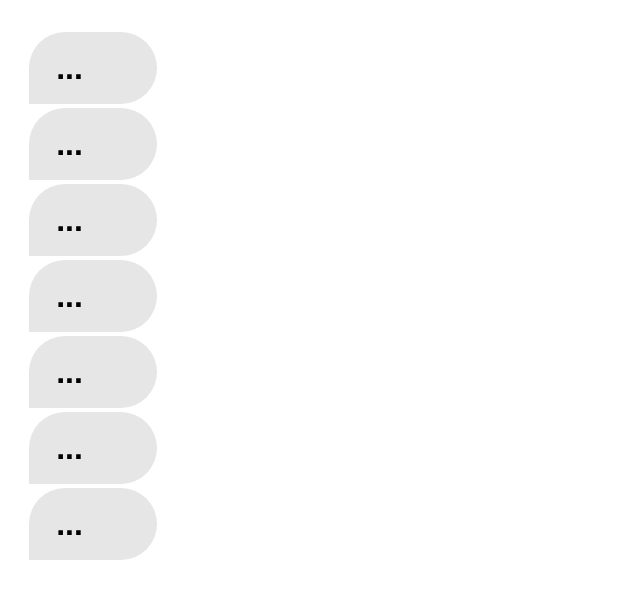
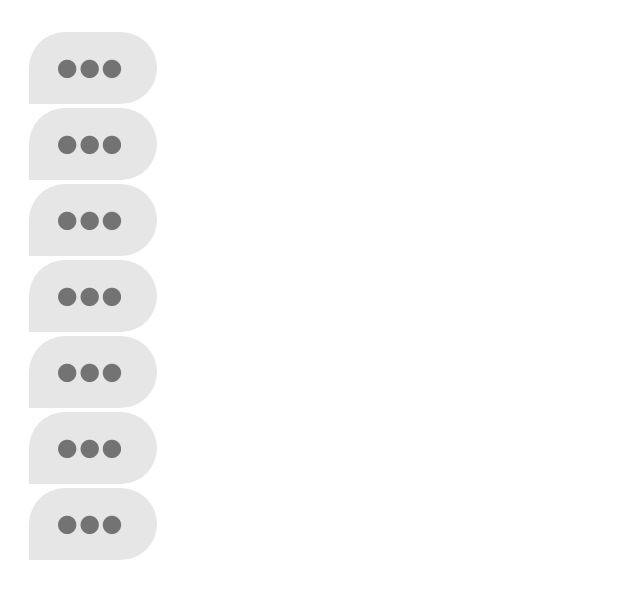
Before and after one commit to revaneet/Ravneet-Portfolio, a plain HTML site: page index.html in a window 1280 px wide. Shown: the whole page, without its empty margins (0-640 px from the left). Drawn offline with nearby package versions, Linux system fonts and the light colour scheme.

Commit message:
Added loading dots pulsating animation

```diff
--- a/css/style.css
+++ b/css/style.css
@@ -12,6 +12,7 @@
 body{
     display: flex;
     flex-direction: column;
+    /* align-items: center; */
     min-width: 100vw;
     min-height: 100vh;
     font-family: "Helvetica Neue", Helvetica, Arial, sans-serif;
@@ -24,7 +25,7 @@ body{
     padding: 1rem .9rem;
 }
 .bubble{
-    /* overflow-x: hidden; */
+    overflow: hidden;
     max-width: 100%;
     display: inline-block;
     margin: 0 0 .125rem 0;
@@ -35,9 +36,9 @@ body{
     vertical-align: middle;
     transition: border-radius .25s ease-out .075s;
 }
+
 .message{
     max-width: 100%;
-
 }
 .bubble.left.cornered {
     border-bottom-left-radius: 0;
@@ -47,7 +48,6 @@ background: rgba(206,206,206,0.50);
 }
 .bubble span {
     display: block;
-    color: black;
 }
 .bubble span.message {
     opacity: 0;
@@ -55,3 +55,13 @@ background: rgba(206,206,206,0.50);
 .bubble a {
     color: #0076FF;
 }
+.bubble .loading{
+    /* position: absolute; */
+    /* width: 2.25rem; */
+    font-size: 2rem;
+    line-height: 1.25rem;
+}
+.bubble .loading b {
+    /* display: inline-block; */
+    color: rgba(0,0,0,.5);
+}
--- a/js/script.js
+++ b/js/script.js
@@ -1,7 +1,7 @@
 window.onload = function(){
 
     var messagesEle = document.querySelector('.messages');
-    var loadingText = '<b>.</b><b>.</b><b>.</b>';
+    var loadingText = '<b>•</b><b>•</b><b>•</b>';
     var msgInd = 0;
 
     function getCurrentTime()
@@ -97,7 +97,6 @@ window.onload = function(){
         elements.message.style.height = dimensions.message.h;
         elements.bubble.style.opacity = 1;
 
-
         var bubbleOffset = elements.bubble.offsetTop + elements.bubble.offsetHeight;
         if(bubbleOffset > messagesEle.offsetHeight)
         {
@@ -125,12 +124,29 @@ window.onload = function(){
             easing: 'easeInOutQuad'
         });
 
+        var startOfDots = anime({
+            targets: elements.loading,
+            translateX: ['-2rem', '0rem'],
+            scale: [0.5, 1],
+            duration: 400,
+            delay: 25,
+            easing: 'easeOutElastic',
+        });
+
+        var dotsPulse = anime({
+            targets: elements.loading.querySelectorAll("b"),
+            scale: [1, 1.25],
+            opacity: [0.5, 1],
+            duration: 300,
+            loop: true,
+            direction: 'alternate',
+            delay: function(el,i) {return (i*100) + 50 }
+
+        });
 
 
     }
-    // function setTimeout(() => {
 
-    // }, timeout);
     function sendMessages()
     {
         var message = messages[msgInd];
```
